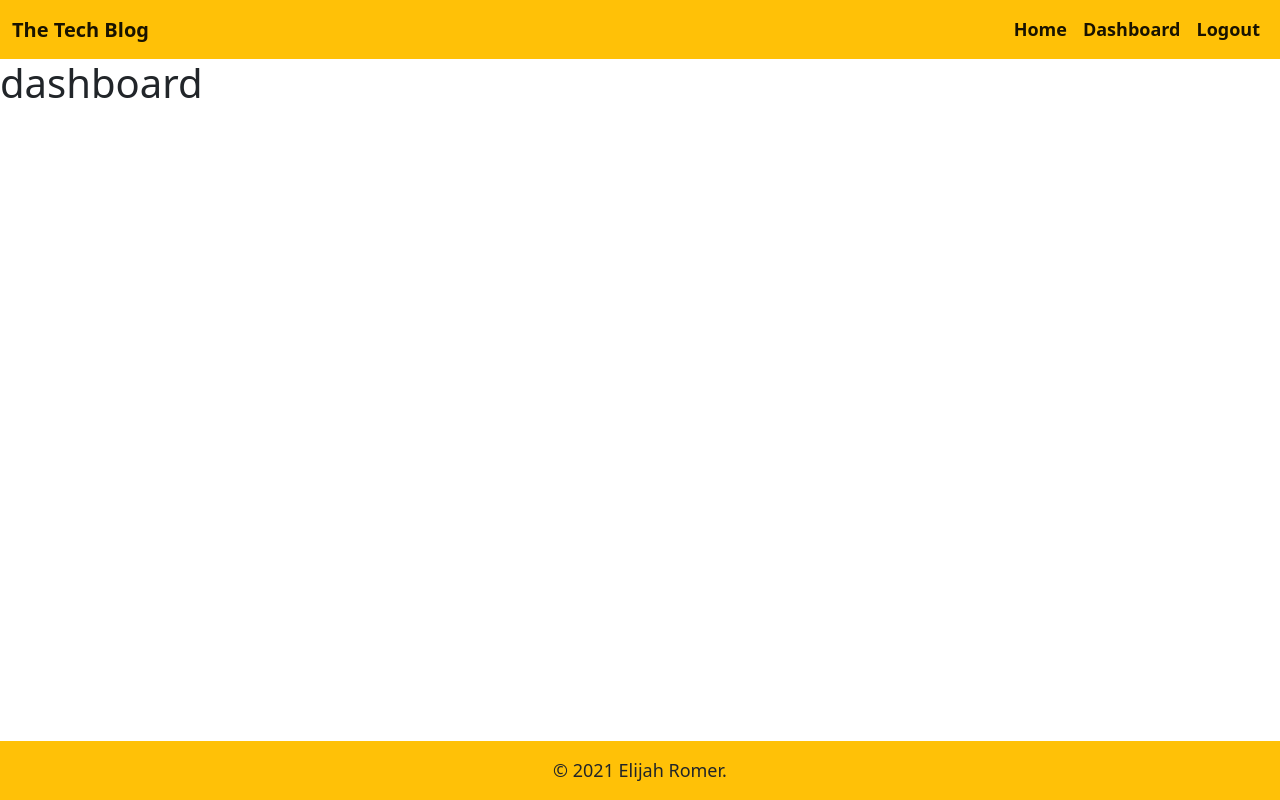
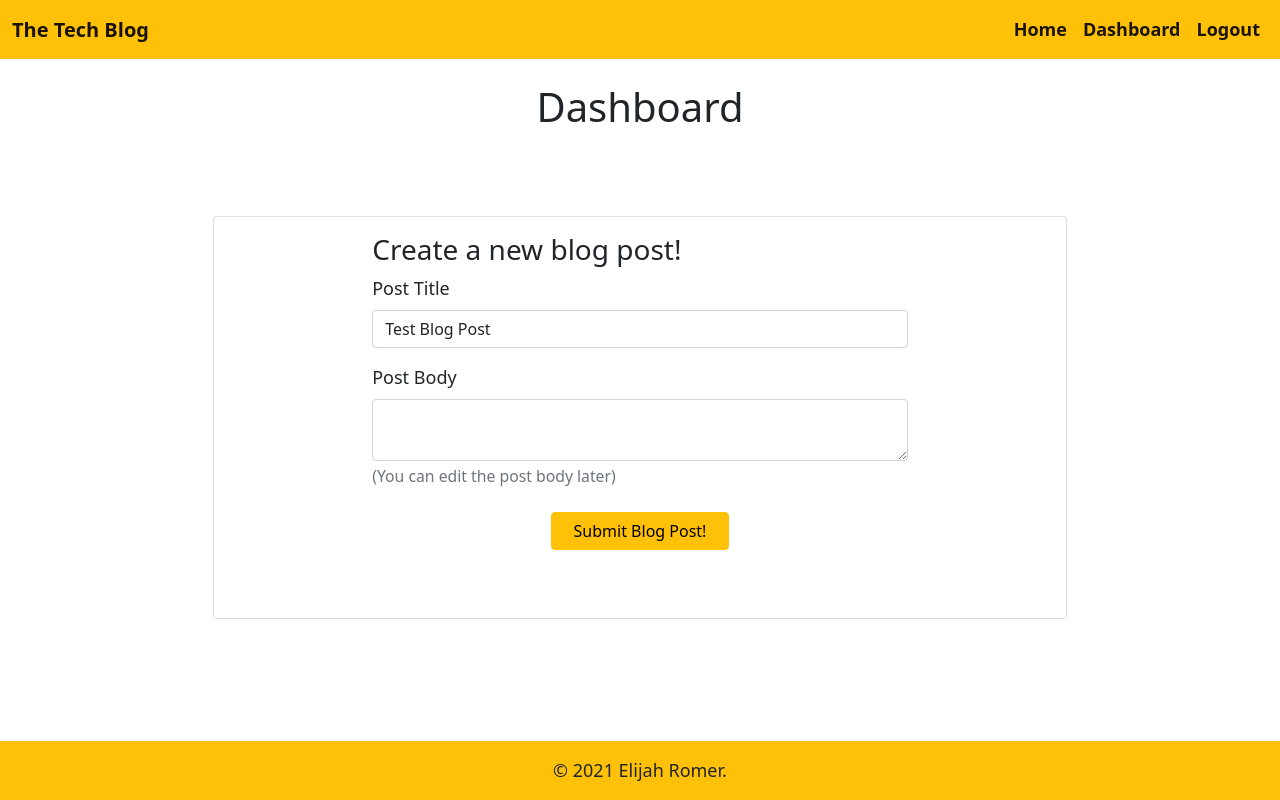
Before and after one commit to ElijahRomer/TechBlog, a Node server app: page /dashboard in a window 1280 px wide. Run offline with Node 20, Linux system fonts and the light colour scheme; a user stored in the database is signed in; data comes from the database, SQL or seed files in the repository; some libraries are stand-ins or nearby versions.

Commit message:
set up inital structure for logged-in dashboard.

```diff
--- a/views/dashboard.handlebars
+++ b/views/dashboard.handlebars
@@ -1 +1,24 @@
-<h1>dashboard</h1>
+<h1 class="text-center my-4">Dashboard</h1>
+<div class="card my-auto mx-auto col-12 col-md-10 col-lg-8">
+  <div class="card-body col-md-12 col-lg-8 mx-auto">
+    <h3 class="card-title">Create a new blog post!</h3>
+    <form>
+      <div class="mb-3">
+        <label for="post_title" class="form-label">Post Title</label>
+        <input name="post_title" type="text" class="form-control" id="post_title" value="Test Blog Post">
+      </div>
+      <div class="mb-3">
+        <label for="post_body" class="form-label">Post Body</label>
+        <textarea name="post_body" type="textarea" class="form-control" id="post_body" aria-describedby="postBodyHelp"
+          value="This is an awesome blog post that is a great example of a blog post made my a human in the 21st century that is writing a blog post on my tech blog internet website."></textarea>
+        <div id="postBodyHelp" class="form-text">(You can edit the post body later)</div>
+      </div>
+      <div class="d-flex align-center my-4">
+        <button type="button" class="btn btn-warning mx-auto col-12 col-md-6 col-lg-4" id="submit">Submit Blog
+          Post!</button>
+      </div>
+      <p class="text-danger d-hidden my-1 small" id="errorMsg">An error occured. Please contact support.</p>
+    </form>
+  </div>
+</div>
+<script src="/js/dashboard.js"></script>
```
Also changed, not shown: public/js/dashboard.js (added).
